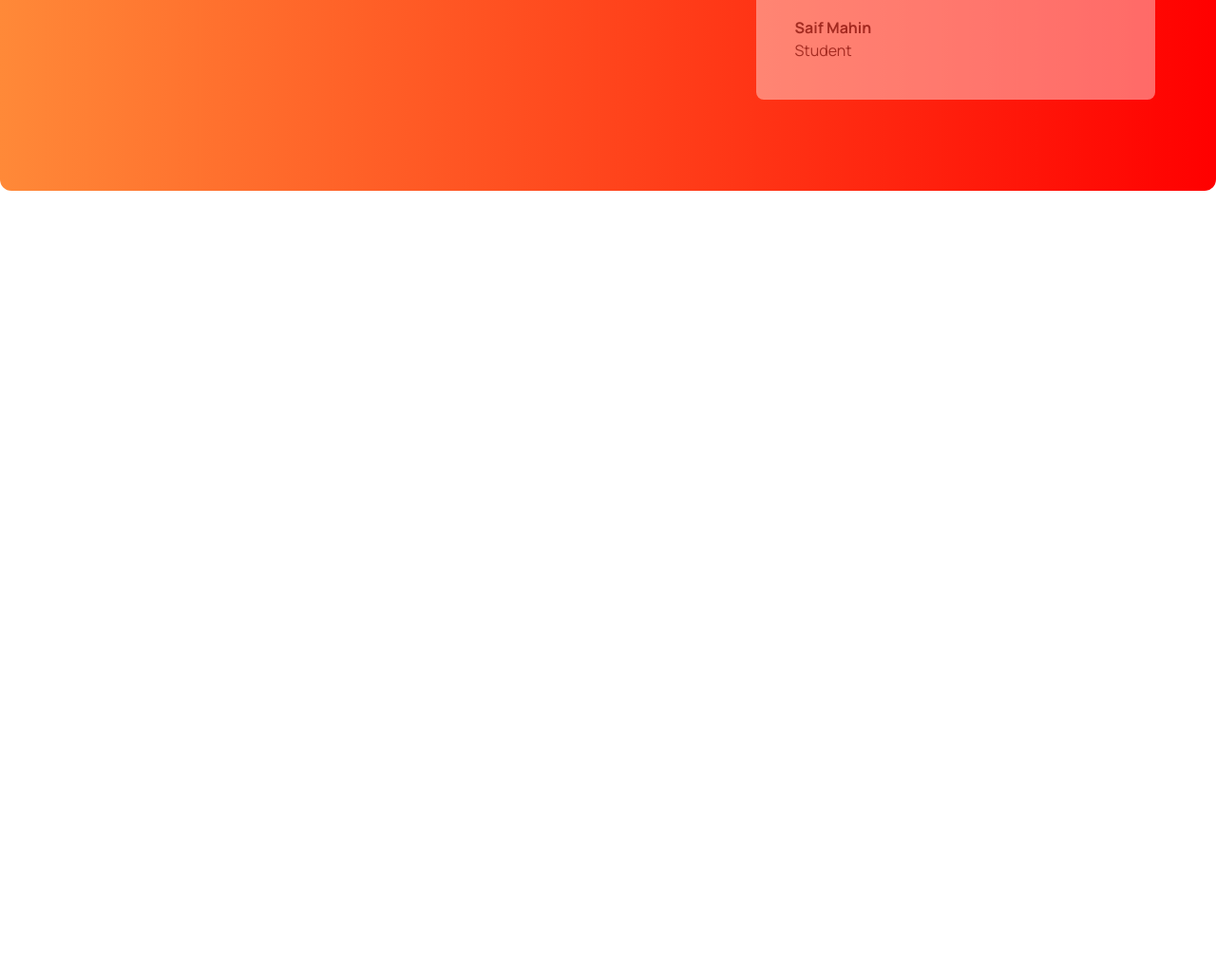
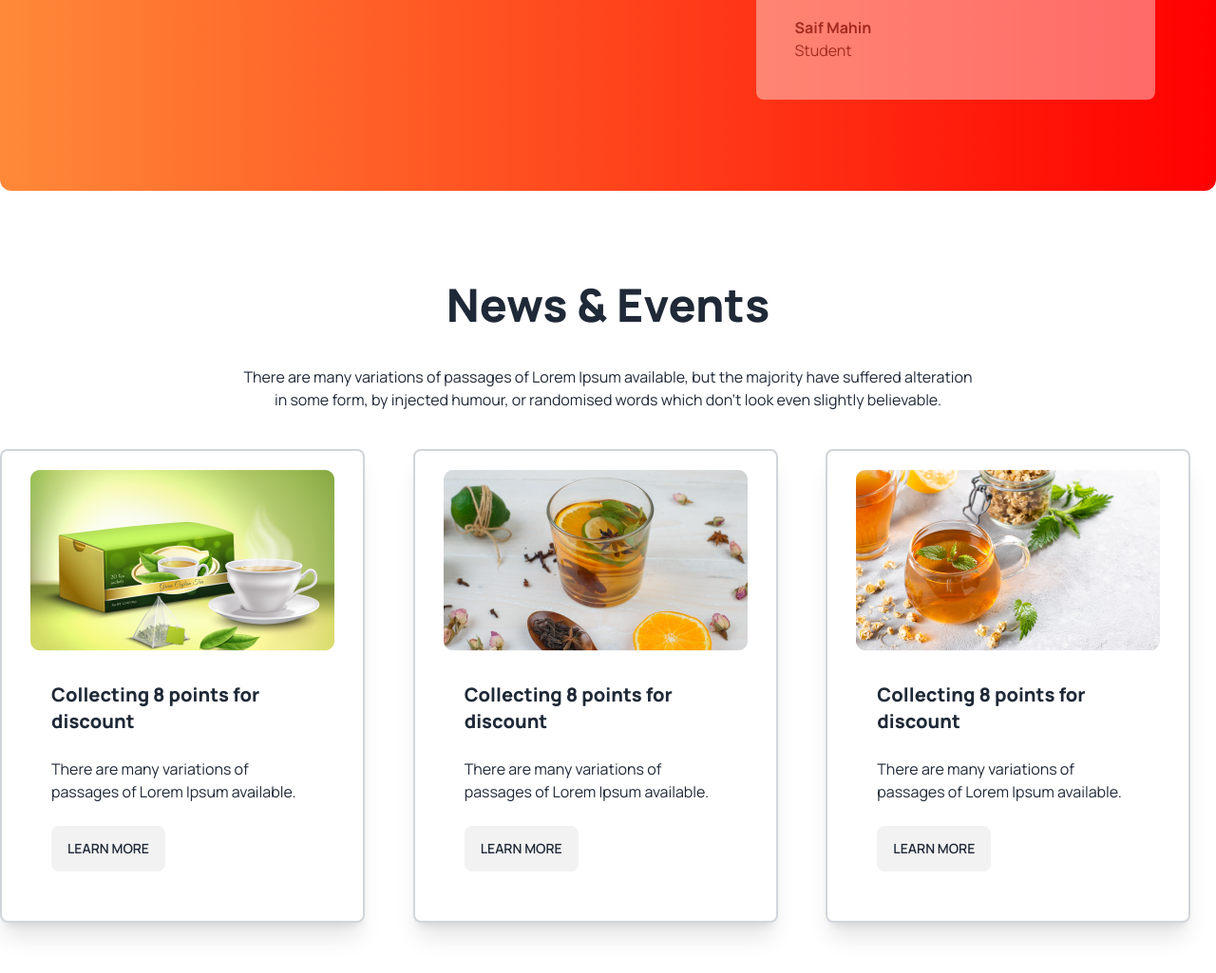
Before and after one commit to Saifmahin500/tea-house-with-daisyui, a plain HTML site: page index.html in a window 1280 px wide. Shown: the part 2282-3307 px from the top of the page at 95% size. Before the commit the page ends 2579 px from the top, so only its background shows below. Drawn offline with nearby package versions, Linux system fonts and the light colour scheme.

Commit message:
added my another section

```diff
--- a/index.html
+++ b/index.html
@@ -131,6 +131,47 @@
             </div>
       </section>
 
+      <section class="my-24 ">
+        <div class="text-center">
+          <h3 class="text-5xl font-extrabold mb-10">News & Events</h3>
+        <p class="max-w-3xl mx-auto mb-10">There are many variations of passages of Lorem Ipsum available, but the majority have suffered alteration in some form, by injected humour, or randomised words which don't look even slightly believable. </p>
+        </div>
+        <div class="grid gap-6 grid-cols-1 md:grid-cols-2 lg:grid-cols-3">
+          <div class="card w-96 bg-base-100 shadow-xl border-2 border-gray-300 rounded-lg p-5">
+            <figure><img src="images/news-1.png" alt="Shoes" /></figure>
+            <div class="card-body">
+              <h2 class="card-title font-extrabold mb-4">Collecting 8 points for discount</h2>
+              <p class="mb-4">There are many variations of passages of Lorem Ipsum available.</p>
+              <div class="card-actions justify-start">
+                <button class="btn ">Learn More</button>
+              </div>
+            </div>
+          </div>
+          <div class="card w-96 bg-base-100 shadow-xl border-2 border-gray-300 rounded-lg p-5">
+            <figure><img src="images/news-2.png" alt="Shoes" /></figure>
+            <div class="card-body">
+              <h2 class="card-title font-extrabold mb-4">Collecting 8 points for discount</h2>
+              <p class="mb-4">There are many variations of passages of Lorem Ipsum available.</p>
+              <div class="card-actions justify-start">
+                <button class="btn ">Learn More</button>
+              </div>
+            </div>
+          </div>
+          <div class="card w-96 bg-base-100 shadow-xl border-2 border-gray-300 rounded-lg p-5">
+            <figure><img src="images/news-3.png" alt="Shoes" /></figure>
+            <div class="card-body">
+              <h2 class="card-title font-extrabold mb-4">Collecting 8 points for discount</h2>
+              <p class="mb-4">There are many variations of passages of Lorem Ipsum available.</p>
+              <div class="card-actions justify-start">
+                <button class="btn ">Learn More</button>
+              </div>
+            </div>
+          </div>
+        </div>
+
+
+      </section>
+
     </main>
     <footer>
 
```
